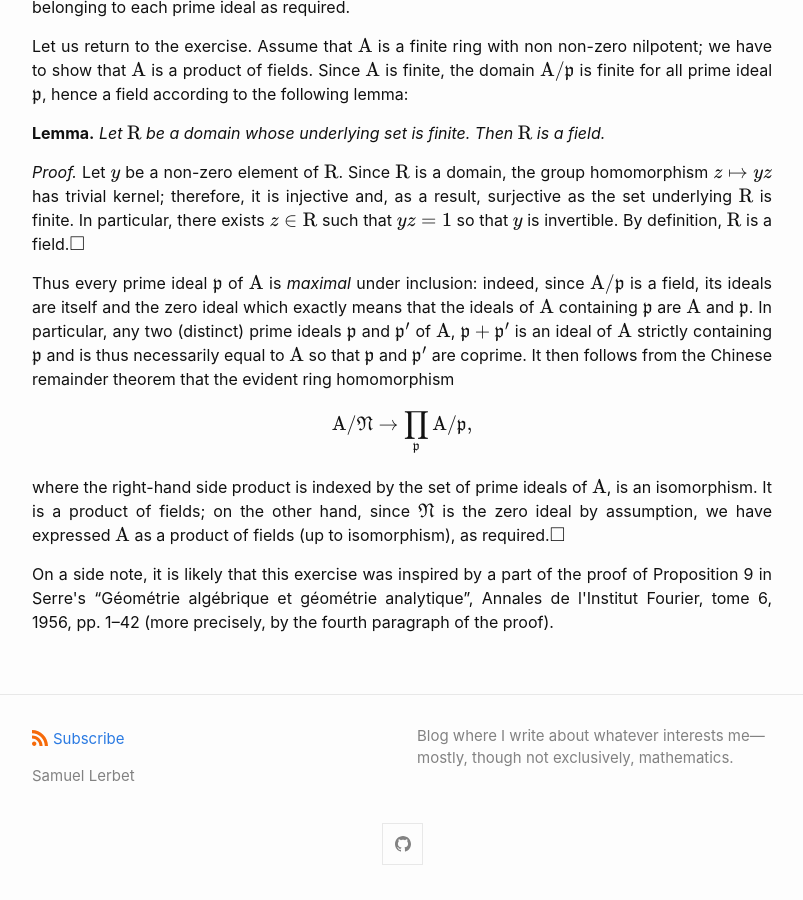
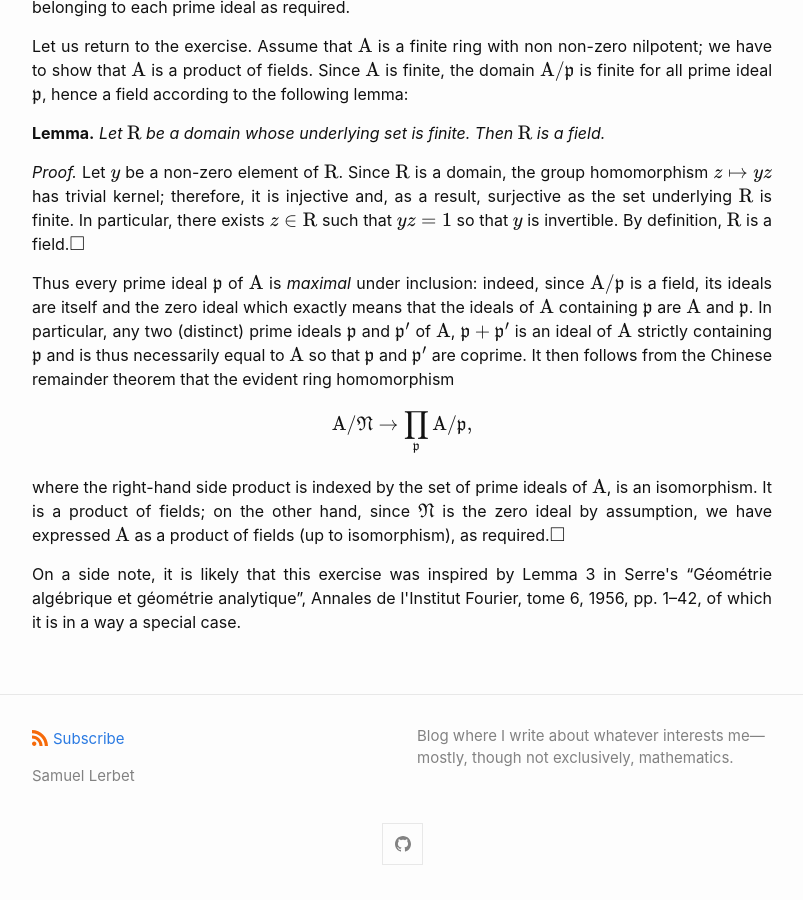
Before and after one commit to samuellerbet/samuellerbet.github.io, a Jekyll site: the page built from _posts/2022-07-06-finite-ring-product-of-fields.markdown, in a window 1280 px wide and 900 px high, scrolled down 2663 px. Shown: the whole window, without its empty margins (238-1041 px from the left). Built offline with Jekyll 4.4.1, drawn with Linux system fonts in a browser that asks for light colours; formulas are drawn with MathJax 3.

Commit message:
changed reference to GAGA to Lemma 3

```diff
--- a/_posts/2022-07-06-finite-ring-product-of-fields.markdown
+++ b/_posts/2022-07-06-finite-ring-product-of-fields.markdown
@@ -49,4 +49,4 @@ usemathjax: true
 
 <p style="text-align:justify;">Thus every prime ideal $\mathfrak{p}$ of $\mathrm{A}$ is <em>maximal</em> under inclusion: indeed, since $\mathrm{A}/\mathfrak{p}$ is a field, its ideals are itself and the zero ideal which exactly means that the ideals of $\mathrm{A}$ containing $\mathfrak{p}$ are $\mathrm{A}$ and $\mathfrak{p}$. In particular, any two (distinct) prime ideals $\mathfrak{p}$ and $\mathfrak{p}'$ of $\mathrm{A}$, $\mathfrak{p}+\mathfrak{p}'$ is an ideal of $\mathrm{A}$ strictly containing $\mathfrak{p}$ and is thus necessarily equal to $\mathrm{A}$ so that $\mathfrak{p}$ and $\mathfrak{p}'$ are coprime. It then follows from the Chinese remainder theorem that the evident ring homomorphism $$\mathrm{A}/\mathfrak{N}\rightarrow\prod_{\mathfrak{p}}\mathrm{A}/\mathfrak{p},$$ where the right-hand side product is indexed by the set of prime ideals of $\mathrm{A}$, is an isomorphism. It is a product of fields; on the other hand, since $\mathfrak{N}$ is the zero ideal by assumption, we have expressed $\mathrm{A}$ as a product of fields (up to isomorphism), as required.$\square$</p>
 
-<p style="text-align:justify;">On a side note, it is likely that this exercise was inspired by a part of the proof of Proposition 9 in Serre's “Géométrie algébrique et géométrie analytique”, Annales de l'Institut Fourier, tome 6, 1956, pp. 1–42 (more precisely, by the fourth paragraph of the proof).</p>
+<p style="text-align:justify;">On a side note, it is likely that this exercise was inspired by Lemma 3 in Serre's “Géométrie algébrique et géométrie analytique”, Annales de l'Institut Fourier, tome 6, 1956, pp. 1–42, of which it is in a way a special case.</p>
```
